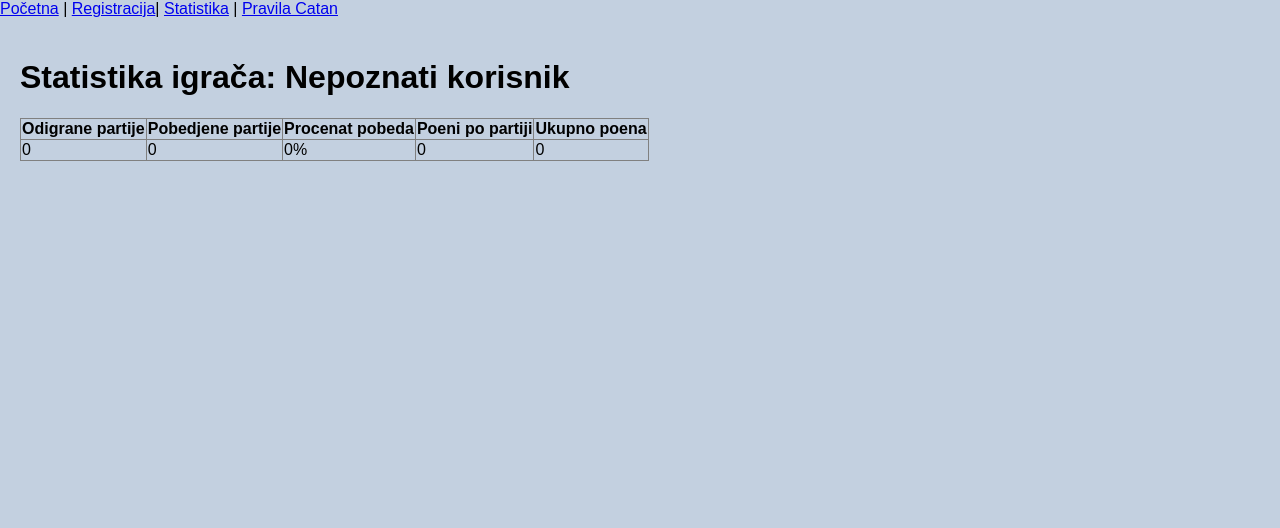
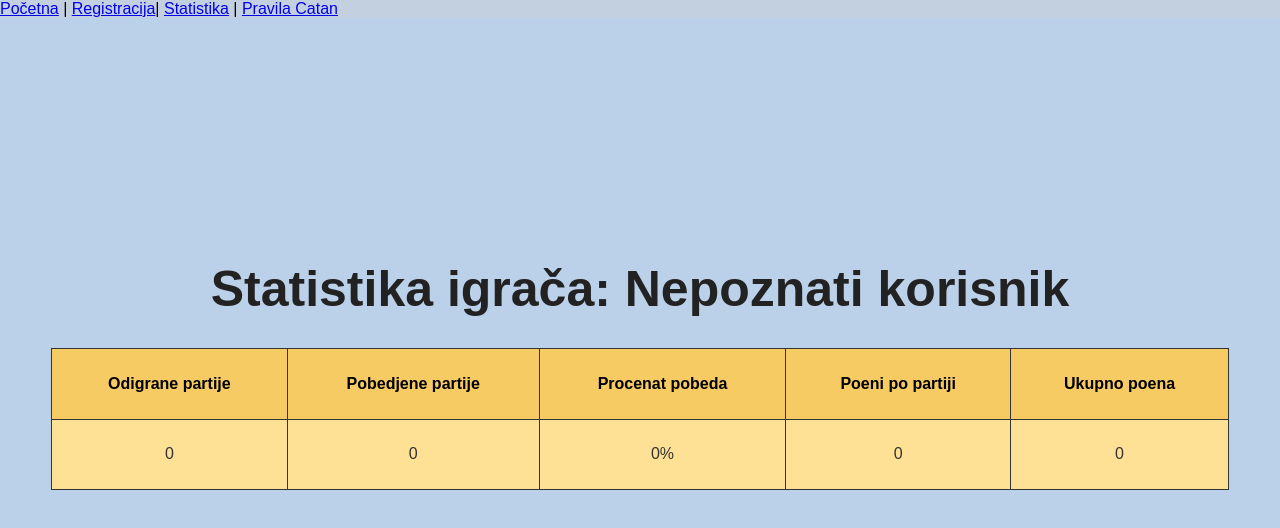
Before and after one commit to elab-development/klijentske-veb-tehnologije-2024-2023-0191-catan-online, a React (Create React App) app: page /stats in a window 1280 px wide. Shown: the top 528 px of the page. Built offline with nearby package versions, Linux system fonts and the light colour scheme.

Commit message:
css za Statistiku igraca

```diff
--- /dev/null
+++ b/src/Statistika_igraca.css
@@ -0,0 +1,46 @@
+.stats-container {
+  display: flex;
+  flex-direction: column;
+  align-items: center;
+  justify-content: center;
+  min-height: 80vh;
+  padding: 20px;
+  background-color: #bbd1e9;
+  color: #333;
+  font-family: Arial, sans-serif;
+}
+
+.stats-container h1 {
+    font-size: 50px;
+  margin-bottom: 30px;
+  color: #222;
+}
+
+.stats-table {
+  border-collapse: collapse;
+  width: 95%;
+  max-width: 1600px;
+  text-align: center;
+}
+
+.stats-table th,
+.stats-table td {
+  border: 1px solid #333;
+  padding: 10px 15px;
+}
+
+.stats-table th {
+  background-color: #f7cb64;
+  color: rgb(0, 0, 0);
+  height: 50px;
+}
+
+.stats-table tr:nth-child(even) {
+  background-color: #fee195;
+  height: 70px;
+}
+
+.stats-table tr:nth-child(odd) {
+  background-color: #fee195;
+  height: 70px;
+}
--- a/src/Statistika_igraca.tsx
+++ b/src/Statistika_igraca.tsx
@@ -1,4 +1,5 @@
 import React from "react";
+import "./Statistika_igraca.css"
 
 export default function Stats() {
 
@@ -15,9 +16,9 @@ export default function Stats() {
   };
 
   return (
-    <div style={{ padding: "20px" }}>
+    <div className="stats-container">
       <h1>Statistika igrača: {username}</h1>
-      <table border={1} style={{ borderCollapse: "collapse", marginTop: "20px" }}>
+      <table className="stats-table">
         <thead>
           <tr>
             <th>Odigrane partije</th>
```
